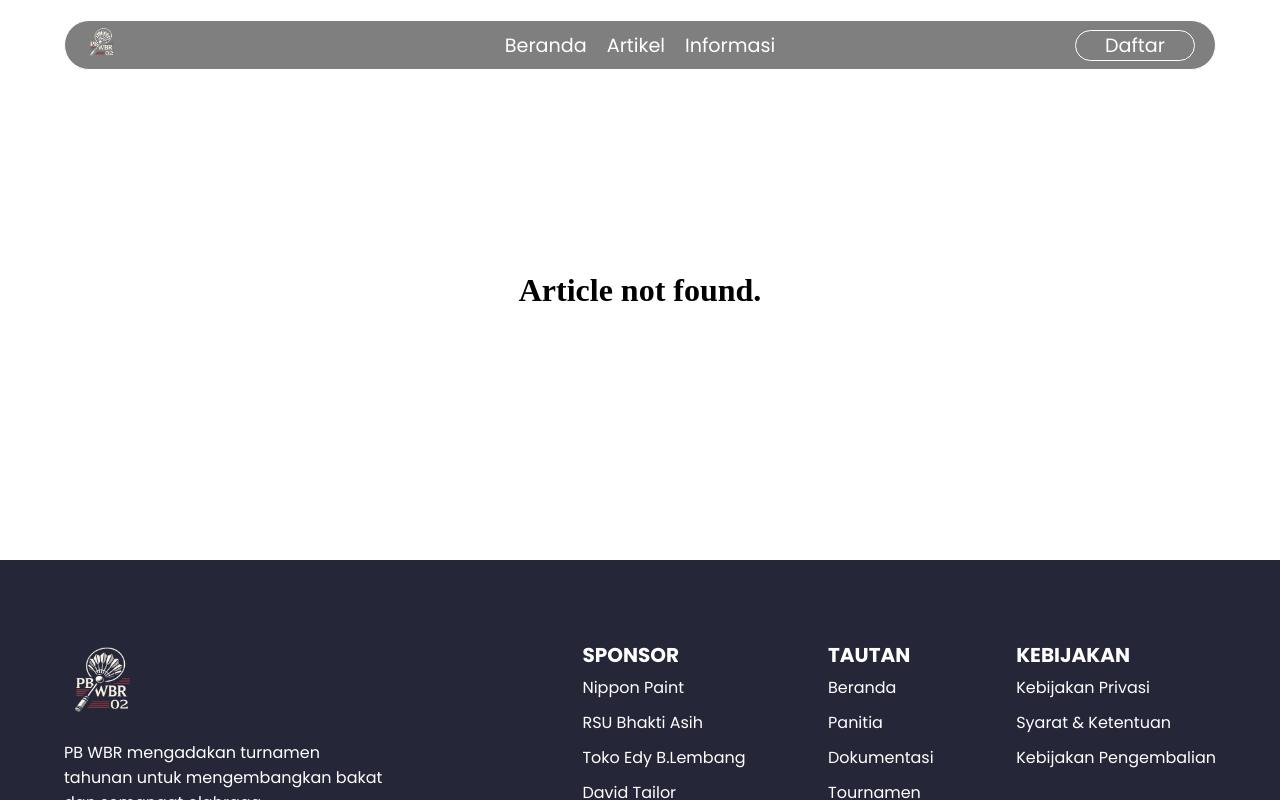
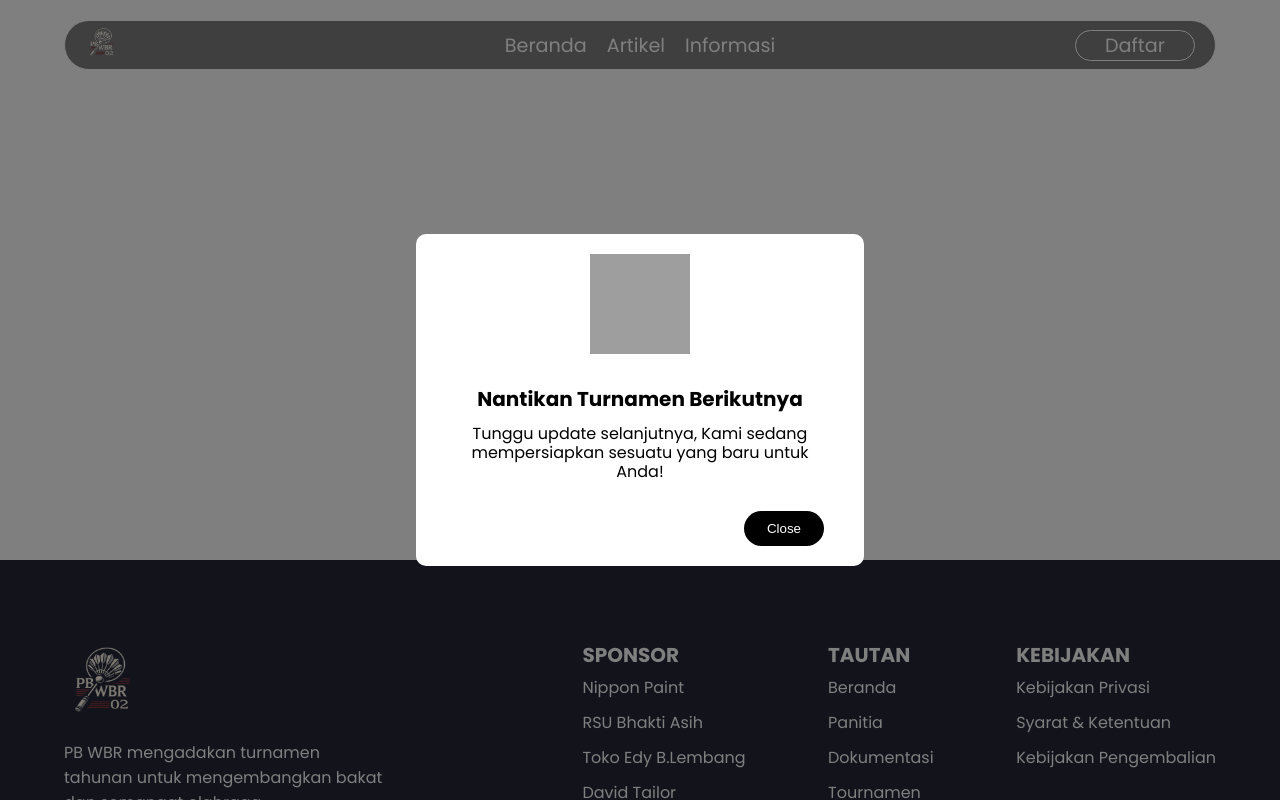
Before and after one commit to Fanjaa/PB-WBR02, a React (Vite) app: page /article/1 in a window 1280 px wide. Both pictures are taken after a click on the button "Daftar". Shown: the top 800 px of the page. Built offline with nearby package versions, Linux system fonts and the light colour scheme; grey boxes are pictures that could not be loaded.

Commit message:
update modal or popup

```diff
--- a/src/assets/assets.js
+++ b/src/assets/assets.js
@@ -7,6 +7,7 @@ import instagramIcon from './icons/instagram.svg'
 import tiktokIcons from './icons/tiktok.svg'
 import whatsappIcon from './icons/whatsapp.svg'
 import xIcon from './icons/X_icon.svg'
+import ComingSoonIcon from './icons/coming-soon-icon.svg'
 import gmailIcon from './icons/gmail.svg'
 import menuIcon from './icons/menu.svg'
 import closeIcon from './icons/close.svg'
@@ -47,6 +48,7 @@ export const assets = {
     tiktokIcons,
     whatsappIcon,
     xIcon,
+    ComingSoonIcon,
     gmailIcon,
     menuIcon,
     closeIcon,
--- a/src/components/About/About.jsx
+++ b/src/components/About/About.jsx
@@ -2,11 +2,11 @@
 import React, { useState } from 'react'
 import './About.css'
 import { assets } from '../../assets/assets'
-import ComingSoonFeatures from './../ComingSoonFeatures'
 import SmoothScroll from '../SmoothScroll'
 import { useLocation } from 'react-router-dom'
+import PropTypes from 'prop-types'
 
-const About = () => {
+const About = ({openModal}) => {
 
         const [emailInput, setEmailInput] = useState("");
 
@@ -41,7 +41,8 @@ const About = () => {
                         <li><a href="https://www.nipponpaint-indonesia.com/" target='_blank' rel='noopener noreferrer'>Nippon Paint</a></li>
                         <li><a href="https://www.rsbhaktiasih.com/" target='_blank' rel='noopener noreferrer'>RSU Bhakti Asih</a></li>
                         <li><a href="https://www.semuabis.com/edy-b-0813-8868-8482" target='_blank' rel='noopener noreferrer'>Toko Edy B.Lembang</a></li>
-                        <li onClick={() => ComingSoonFeatures('Website not found, only offline store!')}>David Tailor</li>
+                        <li><a href="#" onClick={() => openModal("Sponsor Ini Belum Memiliki Website")}>David Tailor</a></li>
+                        {/* <li onClick={() => ComingSoonFeatures('Website not found, only offline store!')}>David Tailor</li> */}
                     </ul>
                 </div>
                 <div className="content-right-items">
@@ -83,16 +84,21 @@ const About = () => {
                 <div className="content-right-items">
                     <h1>KEBIJAKAN</h1>
                     <ul>
-                        <li><a href='#' onClick={(e) => {e.preventDefault(); ComingSoonFeatures()}}>Kebijakan Privasi</a></li>
-                        <li><a href='#' onClick={(e) => {e.preventDefault(); ComingSoonFeatures()}}>Syarat & Ketentuan</a></li>
-                        <li><a href='#' onClick={(e) => {e.preventDefault(); ComingSoonFeatures()}}>Kebijakan Pengembalian</a></li>
+                        <li><a href='#' onClick={() => openModal()}>Kebijakan Privasi</a></li>
+                        <li><a href='#' onClick={() => openModal()}>Syarat & Ketentuan</a></li>
+                        <li><a href='#' onClick={() => openModal()}>Kebijakan Pengembalian</a></li>
                     </ul>
                 </div>
             </div>
         </div>
-
     </div>
   )
 }
 
+
+About.propTypes = {
+  openModal: PropTypes.func.isRequired,
+};
+
+
 export default About
--- a/src/components/Articles/Articles.jsx
+++ b/src/components/Articles/Articles.jsx
@@ -4,9 +4,10 @@ import './Articles.css'
 import { assets } from '../../assets/assets'
 import DataArticle from '../../data/DataArticle'
 import { useParams } from 'react-router-dom';
-import ComingSoonFeatures from '../../components/ComingSoonFeatures'
+import PropTypes from 'prop-types';
+// import ComingSoonFeatures from '../../components/ComingSoonFeatures'
 
-const Articles = () => {
+const Articles = ({openModal}) => {
     const { slug } = useParams();
 
     const article = DataArticle.find(article => article.title.toLowerCase() === slug.toLowerCase());
@@ -30,7 +31,7 @@ const Articles = () => {
                     <p>Share</p>
                     <div className="icons-share">
                         <a href={`https://wa.me/?text="${article.title.toUpperCase().replace(/-/g, ' ')}."%0A%0ACheck out this awesome story! https://pbwbr02.netlify.app/article/${article.title}`} target='_blank' rel='noopener noreferrer'><img src={assets.whatsappIcon} alt="Whatsapp Icon" loading="lazy" /></a>
-                        <a href='#' onClick={(e) => {e.preventDefault(); ComingSoonFeatures('share to instagram will be released soon, you can share to whatsapp or x')}}><img src={assets.instagramIcon} alt="Instagram Icon" loading="lazy" /></a>
+                        <a href='#' onClick={() => openModal("Fitur Share Saat Ini Hanya Bisa Untuk Whatsapp atau X")}><img src={assets.instagramIcon} alt="Instagram Icon" /></a>
                         <a href={`https://x.com/intent/tweet?url=https://pbwbr02.netlify.app/article/${article.title}&text="${article.title.toUpperCase().replace(/-/g, ' ')}."%0A%0ACheck out this story!`} target='_blank' rel='noopener noreferrer'><img src={assets.xIcon} alt="Twitter Icon" loading="lazy" /></a>
                     </div>
                 </div>
@@ -46,4 +47,9 @@ const Articles = () => {
   )
 }
 
+Articles.propTypes = {
+  openModal: PropTypes.func.isRequired,
+};
+
+
 export default Articles
--- a/src/components/Footer/Footer.jsx
+++ b/src/components/Footer/Footer.jsx
@@ -2,11 +2,9 @@
 import React from 'react'
 import './Footer.css'
 import { assets } from '../../assets/assets'
-import ComingSoonFeatures from '../ComingSoonFeatures'
+import PropTypes from 'prop-types';
 
-const Footer = () => {
-
-  const AlertAccount = 'Official Whatsapp account will be released soon!';
+const Footer = ({ openModal }) => {
 
   const generateMailToLink = () => {
     const subject = "PB WBR 02 LANDING PAGE";
@@ -23,11 +21,16 @@ const Footer = () => {
         <div className="content-right-footer">
           <a href="https://www.tiktok.com/@pb.wbr02" target='_blank' rel="noopener noreferrer"><img src={assets.tiktokIcons} alt="Tiktok Icon" /></a>
           <a href={generateMailToLink()}><img src={assets.gmailIcon} alt="Instagram Icon" /></a>
-          <a href='#' onClick={(e) => {e.preventDefault(); ComingSoonFeatures(AlertAccount)}}><img src={assets.whatsappIcon} alt="Whatsapp Icon" /></a>
+          <a href='#' onClick={() => openModal("Akun Whatsapp Resmi Belum Tersedia")}><img src={assets.whatsappIcon} alt="Whatsapp Icon" /></a>
         </div>
       </div>
     </div>
   )
 }
 
+Footer.propTypes = {
+  openModal: PropTypes.func.isRequired,
+};
+
+
 export default Footer
--- /dev/null
+++ b/src/components/Modal/Modal.css
@@ -0,0 +1,75 @@
+.modal-overlay {
+    position: absolute;
+    display: flex;
+    height: 100vh;
+    width: 100vw;
+    top: 0;
+    left: 0;
+    justify-content: center;
+    align-items: center;
+    background-color: rgb(0, 0, 0, 0.5);
+    font-family: "Poppins", serif;
+    z-index: 999;
+}
+
+.modal-content {
+    display: flex;
+    flex-direction: column;
+    max-width: 35vw;
+    background-color: var(--white-color);
+    padding: 20px 40px;
+    border-radius: 10px;
+    justify-content: center;
+    align-items: center;
+    gap: 30px;
+}
+
+.modal-title {
+    text-align: center;
+    font-size: 20px;
+    margin-bottom: -20px;
+}
+
+.modal-paragraph {
+    text-align: center;
+    line-height: 1.2;
+}
+
+.modal-content>img {
+    width: 100px;
+    min-height: 100px;
+}
+
+.modal-footer {
+    display: flex;
+    width: 100%;
+    justify-content: end;
+}
+
+.modal-footer>button {
+    border: none;
+    min-width: 80px;
+    background-color: black;
+    color: var(--white-color);
+    padding: 10px;
+    border-radius: 50px;
+    cursor: pointer;
+}
+
+.modal-footer>button:hover {
+    background-color: gray;
+}
+
+@media (max-width: 768px) {
+    .modal-content {
+        min-width: 85vw;
+    }
+
+}
+
+@media (max-width: 1024px) {
+    .modal-content {
+        min-width: 60vw;
+    }
+
+}
--- /dev/null
+++ b/src/components/Modal/Modal.jsx
@@ -0,0 +1,48 @@
+import { useEffect, useRef } from 'react';
+import PropTypes from 'prop-types';
+import './Modal.css';
+
+const Modal = ({ isOpen, message, onClose }) => {
+  const modalRef = useRef(null);
+  useEffect(() => {
+    if (!isOpen) return;
+
+    const handleOutsideClick = (e) => {
+      if (modalRef.current && !modalRef.current.contains(e.target)) {
+        onClose();
+      }
+    };
+
+    document.addEventListener('mousedown', handleOutsideClick);
+
+    return () => {
+      document.removeEventListener('mousedown', handleOutsideClick);
+    };
+  }, [isOpen, onClose]);
+
+  if (!isOpen) return null;
+
+  return (
+    <div className="modal-overlay">
+      <div ref={modalRef} className="modal-content">
+        <img src="https://img.icons8.com/ios-filled/100/sad-male.png" alt="sad-male" loading='lazy' />
+        <h1 className="modal-title">{message || 'Fitur ini akan segera hadir'}</h1>
+        <p className="modal-paragraph">Tunggu update selanjutnya, Kami sedang mempersiapkan sesuatu yang baru untuk Anda!</p>
+        <div className="modal-footer">
+          <button onClick={onClose} className="modal-close-button">
+            Close
+          </button>
+        </div>
+      </div>
+    </div>
+  );
+};
+
+
+Modal.propTypes = {
+  isOpen: PropTypes.bool.isRequired,
+  message: PropTypes.string,
+  onClose: PropTypes.func.isRequired,
+};
+
+export default Modal;
--- a/src/components/Navbar/Navbar.jsx
+++ b/src/components/Navbar/Navbar.jsx
@@ -2,11 +2,11 @@
 import React, { useEffect, useRef, useState } from 'react'
 import './Navbar.css'
 import { assets } from '../../assets/assets'
-import ComingSoonFeatures from '../ComingSoonFeatures'
 import SmoothScroll from '../SmoothScroll'
 import { useLocation } from 'react-router-dom'
+import PropTypes from 'prop-types';
 
-const Navbar = () => {
+const Navbar = ({openModal}) => {
 
   const location = useLocation();
 
@@ -80,7 +80,7 @@ const Navbar = () => {
           </ul>
         </div>
         <div className="booking">
-          <button onClick={() => ComingSoonFeatures()}>Daftar</button>
+          <button onClick={() => openModal("Nantikan Turnamen Berikutnya")}>Daftar</button>
         </div>
         <div className="menu-navbar" id='menu-navbar' onClick={handleMenu}>
           <img src={isMenuActive ? assets.closeIcon : assets.menuIcon} alt='Hamburger Menu' />
@@ -90,4 +90,9 @@ const Navbar = () => {
   )
 }
 
+Navbar.propTypes = {
+  openModal: PropTypes.func.isRequired,
+};
+
+
 export default Navbar
--- a/src/pages/Article.jsx
+++ b/src/pages/Article.jsx
@@ -1,19 +1,33 @@
 // eslint-disable-next-line no-unused-vars
-import React from 'react'
+import React, { useState } from 'react'
 import Articles from '../components/Articles/Articles'
 import About from '../components/About/About'
 import Footer from '../components/Footer/Footer'
 import ScrollToTop from '../components/ScrollToTop'
 import Navbar from '../components/Navbar/Navbar'
+import Modal from '../components/Modal/Modal'
 
 const Article = () => {
+  const [isModalOpen, setIsModalOpen] = useState(false);
+  const [modalMessage, setModalMessage] = useState('');
+
+  const openModal = (message) => {
+    setModalMessage(message);
+    setIsModalOpen(true);
+  };
+
+  const closeModal = () => {
+    setIsModalOpen(false);
+  };
+
   return (
     <>
       <ScrollToTop />
-      <Navbar />
-      <Articles />
-      <About />
-      <Footer />
+      <Navbar openModal={openModal} />
+      <Articles openModal={openModal} />
+      <About openModal={openModal} />
+      <Footer openModal={openModal} />
+      <Modal isOpen={isModalOpen} message={modalMessage} onClose={closeModal} />
     </>
   )
 }
--- a/src/pages/Home.jsx
+++ b/src/pages/Home.jsx
@@ -1,5 +1,5 @@
 // eslint-disable-next-line no-unused-vars
-import React, { useEffect } from 'react'
+import React, { useEffect, useState } from 'react'
 import Navbar from "../components/Navbar/Navbar";
 import Main from "../components/Main/Main";
 import Hero from "../components/Hero/Hero";
@@ -11,6 +11,7 @@ import About from "../components/About/About";
 import Footer from "../components/Footer/Footer";
 import Aos from 'aos';
 import 'aos/dist/aos.css';
+import Modal from '../components/Modal/Modal';
 
 const Home = () => {
 
@@ -20,17 +21,30 @@ const Home = () => {
     });
 }, [])
 
+const [isModalOpen, setIsModalOpen] = useState(false);
+const [modalMessage, setModalMessage] = useState('');
+
+const openModal = (message) => {
+  setModalMessage(message);
+  setIsModalOpen(true);
+};
+
+const closeModal = () => {
+  setIsModalOpen(false);
+};
+
   return (
     <>
-      <Navbar />
+      <Navbar openModal={openModal}/>
       <Hero />
       <Main />
       <Intro />
       <Tournament />
       <Teams />
       <Stories />
-      <About />
-      <Footer />
+      <About openModal={openModal} />
+      <Footer openModal={openModal}/>
+      <Modal isOpen={isModalOpen} message={modalMessage} onClose={closeModal} />
     </>
   )
 }
```
Also changed, not shown: src/components/Modal/UseModal.jsx (added, +26 -0 lines), src/assets/icons/coming-soon-icon.svg (added).
